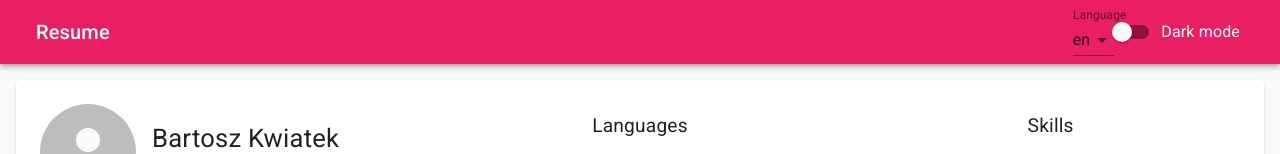
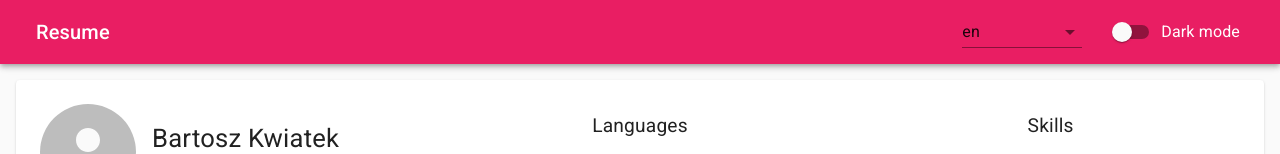
Before and after one commit to bartoszkwiatek/resume, a React (Create React App) app: page / in a window 1280 px wide. Shown: the top 154 px of the page. Built offline with nearby package versions, Linux system fonts and the light colour scheme.

Commit message:
changed styling

```diff
--- a/src/LanguageSelect.js
+++ b/src/LanguageSelect.js
@@ -1,5 +1,4 @@
 import { makeStyles } from '@material-ui/core'
-import { grey } from '@material-ui/core/colors'
 import FormControl from '@material-ui/core/FormControl'
 import InputLabel from '@material-ui/core/InputLabel'
 import MenuItem from '@material-ui/core/MenuItem'
@@ -7,18 +6,18 @@ import Select from '@material-ui/core/Select'
 import React, { useContext } from 'react'
 import { StoreContext } from './Store'
 
-const useStyles = makeStyles({
-  switchBase: {
-    '&$checked': {
-      color: grey[800],
-    },
-    '&$checked + $track': {
-      backgroundColor: grey[700],
-    },
+const useStyles = makeStyles((theme) => ({
+  formControl: {
+    margin: theme.spacing(1),
+    marginRight: theme.spacing(4),
+    minWidth: 120,
+    color: theme.palette.primary.contrastText,
   },
-  checked: {},
-  track: {},
-})
+  root: {
+    '&$focused': { color: theme.palette.primary.contrastText },
+  },
+  focused: {},
+}))
 const LanguageSelect = () => {
   const context = useContext(StoreContext)
   const classes = useStyles()
@@ -30,12 +29,20 @@ const LanguageSelect = () => {
 
   return (
     <FormControl className={classes.formControl}>
-      <InputLabel id="language-label">Language</InputLabel>
+      {/* <InputLabel
+        id="language-label"
+        disableAnimation={true}
+        classes={{ root: classes.root, focused: classes.focused }}
+      >
+        Language
+      </InputLabel> */}
       <Select
         labelId="language-label"
         id="language-select"
+        className={classes.selectEmpty}
         value={context.language}
         onChange={handleChange}
+        placeholder="language"
       >
         {context.availableLanguages.map((language) => (
           <MenuItem value={language}>{language}</MenuItem>
```
